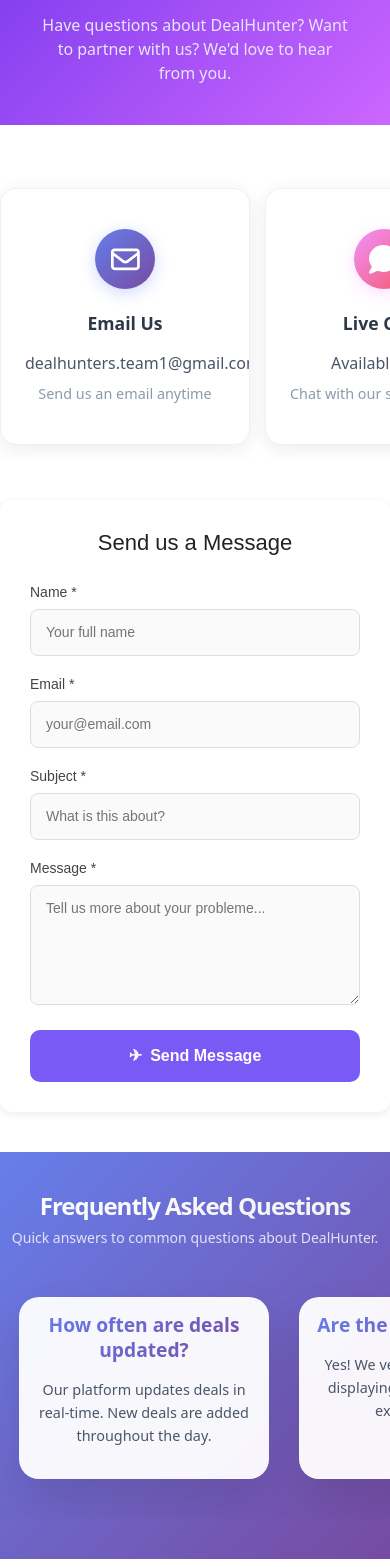
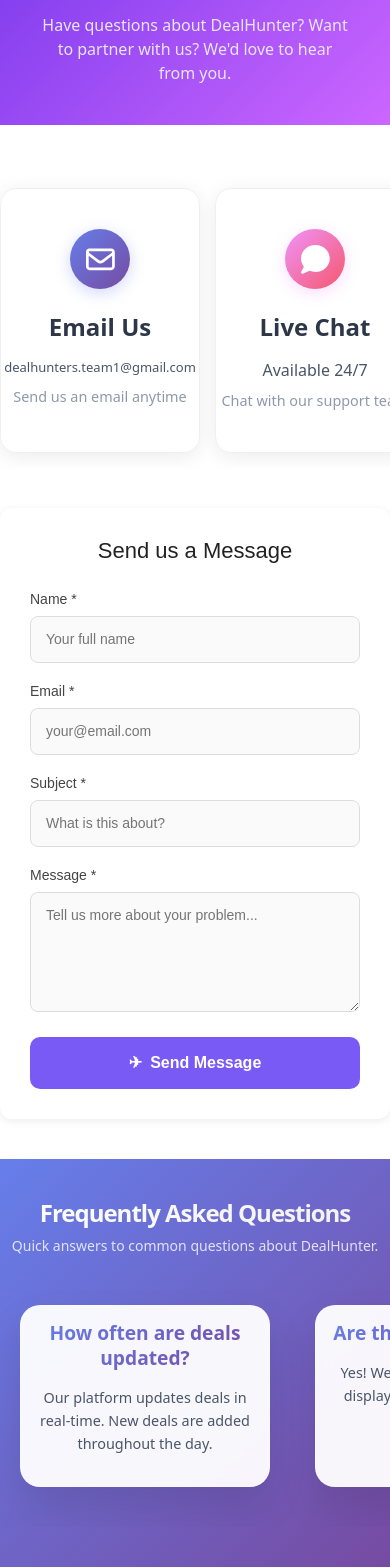
Before and after one commit to MOURADTOUBANE/PromoFinder, a Next.js app: page /support in a window 390 px wide. Shown: the part 138-1705 px from the top of the page. Built offline with nearby package versions, Linux system fonts and the light colour scheme; a web font is replaced by a local one.

Commit message:
update suoport section for mobile

```diff
--- a/app/css/support.module.css
+++ b/app/css/support.module.css
@@ -23,7 +23,7 @@
 
 .contact {
   padding: 2rem 0;
-  max-width: 1200px;
+  max-width: 100%;
   margin: 0 auto;
 }
 
@@ -417,10 +417,14 @@
 
   .card {
     flex: 0 0 auto;
-    min-width: 220px;
-    max-width: 250px;
+    min-width: 200px;
+    max-width: 200px;
     scroll-snap-align: start;
+    padding: 2.5rem 0rem;
+  }
 
+  .contact .card .email {
+    font-size: 13px;
   }
 
   .icon {
@@ -428,9 +432,7 @@
     height: 60px;
   }
 
-  .card h1 {
-    font-size: 1.1rem;
-  }
+
 
   .title{
     margin-bottom: 10px;
@@ -452,6 +454,7 @@
     max-width: 250px;
     flex-shrink: 0;
     padding: 15px;
+    margin-right: 15px;
   }
 
   .answerCard h1 {
--- a/app/support/page.tsx
+++ b/app/support/page.tsx
@@ -2,24 +2,40 @@
 import Navbar from "@/component/nav";
 import Styles from '../css/support.module.css';
 import { FontAwesomeIcon } from '@fortawesome/react-fontawesome';
-import { faEnvelope} from '@fortawesome/free-regular-svg-icons';
-import { faComment } from "@fortawesome/free-solid-svg-icons";
-import { faHeadset } from "@fortawesome/free-solid-svg-icons/faHeadset";
+import { faEnvelope } from '@fortawesome/free-regular-svg-icons';
+import { faComment, faHeadset } from "@fortawesome/free-solid-svg-icons";
 import { useEffect, useRef, useState } from "react";
 import { ToastContainer, toast } from 'react-toastify';
 
-
-export default function Support (){
+export default function Support() {
   const scrollRef = useRef<HTMLDivElement>(null);
   const [isPaused, setIsPaused] = useState(false);
-  const [enableScroll, setEnableScroll] = useState(true);
+  const [isMobile, setIsMobile] = useState(false);
 
+  const faqCards = [
+    {
+      question: "How often are deals updated?",
+      answer: "Our platform updates deals in real-time. New deals are added throughout the day."
+    },
+    {
+      question: "Are the deals verified?",
+      answer: "Yes! We verify all deals before displaying them and remove expired offers."
+    },
+    {
+      question: "Is there a mobile app?",
+      answer: "Our website is fully responsive and works great on mobile! Apps are coming soon."
+    },
+    {
+      question: "Is my personal information secure?",
+      answer: "Absolutely. We use encryption and never share your personal data without consent."
+    }
+  ];
 
+  // Handle form submit
   const handleSubmit = async (e: React.FormEvent<HTMLFormElement>) => {
     e.preventDefault();
 
     const form = e.currentTarget;
-
     const formData = {
       name: (form[0] as HTMLInputElement).value,
       email: (form[1] as HTMLInputElement).value,
@@ -37,58 +53,65 @@
       toast.success("Message sent!");
       form.reset();
     } else {
-    toast.error(" Failed to send. Try again.");
+      toast.error("Failed to send. Try again.");
     }
   };
 
-
-
+  // Detect screen size
   useEffect(() => {
-    const checkSize = () => {
-      if (window.innerWidth <= 1024) {
-        setEnableScroll(false);
-      } else {
-        setEnableScroll(true);
-      }
-    };
-
+    const checkSize = () => setIsMobile(window.innerWidth <= 1024);
     checkSize();
     window.addEventListener("resize", checkSize);
     return () => window.removeEventListener("resize", checkSize);
   }, []);
 
-
+  // Auto scroll for desktop
   useEffect(() => {
-    if (!enableScroll) return;
-
+    if (isMobile) return;
     const container = scrollRef.current;
     if (!container) return;
 
     let animationFrame: number;
-    const step = 1;
-    let scrollAmount = 0;
+    const step = 0.5;
 
     const scroll = () => {
       if (!isPaused) {
-        scrollAmount = container.scrollLeft + step;
-        if (scrollAmount >= container.scrollWidth - container.clientWidth) {
-          scrollAmount = 0;
+        container.scrollLeft += step;
+        if (container.scrollLeft >= container.scrollWidth - container.clientWidth) {
+          container.scrollLeft = 0;
         }
-        container.scrollLeft = scrollAmount;
       }
       animationFrame = requestAnimationFrame(scroll);
     };
 
     scroll();
+    return () => cancelAnimationFrame(animationFrame);
+  }, [isPaused, isMobile]);
 
-    return () => cancelAnimationFrame(animationFrame);
-  }, [isPaused, enableScroll]);
-    return(
+  // Infinite loop effect for mobile (reset scrollLeft when reaching end)
+  useEffect(() => {
+    if (!isMobile) return;
+    const container = scrollRef.current;
+    if (!container) return;
+
+    const handleScroll = () => {
+      if (container.scrollLeft >= container.scrollWidth / 2) {
+        // Reset smoothly to start
+        container.scrollLeft = 0;
+      }
+    };
+
+    container.addEventListener('scroll', handleScroll);
+    return () => container.removeEventListener('scroll', handleScroll);
+  }, [isMobile]);
+
+  return (
     <>
-
-        <div className= {`text-center ${Styles.hero}`}>
+      <div className={`text-center ${Styles.hero}`}>
         <h1 className={Styles.mainTitle}>Get In Touch</h1>
-            <p className={Styles.info}>Have questions about DealHunter? Want to partner with us? We'd love to hear from you.</p>
+        <p className={Styles.info}>
+          Have questions about DealHunter? Want to partner with us? We'd love to hear from you.
+        </p>
       </div>
 
       <div className={`d-flex justify-content-around mt-5 ${Styles.contact}`}>
@@ -97,7 +120,7 @@
             <FontAwesomeIcon icon={faEnvelope} />
           </div>
           <h1>Email Us</h1>
-                <p>dealhunters.team1@gmail.com</p>
+          <p className={Styles.email}>dealhunters.team1@gmail.com</p>
           <p>Send us an email anytime</p>
         </div>
 
@@ -122,24 +145,18 @@
 
       <form onSubmit={handleSubmit} className={Styles.form}>
         <h1>Send us a Message</h1>
-
         <label>Name *</label>
-  <input type="text" placeholder="Your full name" className={Styles.name} required/>
-
+        <input type="text" placeholder="Your full name" required />
         <label>Email *</label>
-  <input type="email" placeholder="your@email.com"  required/>
-
+        <input type="email" placeholder="your@email.com" required />
         <label>Subject *</label>
-  <input type="text" placeholder="What is this about?"  required />
-
+        <input type="text" placeholder="What is this about?" required />
         <label>Message *</label>
-  <textarea placeholder="Tell us more about your probleme..."   required/>
-
+        <textarea placeholder="Tell us more about your problem..." required />
         <button type="submit">
           <span>✈</span> Send Message
         </button>
       </form>
-
 
       <div className={Styles.questionsSection}>
         <div className={Styles.title}>
@@ -149,45 +166,22 @@
           </p>
         </div>
 
+        {/* ✅ auto-scroll desktop + infinite loop mobile */}
         <div
           className={Styles.cards}
           ref={scrollRef}
-        onMouseEnter={() => setIsPaused(true)}
-        onMouseLeave={() => setIsPaused(false)}
+          onMouseEnter={() => !isMobile && setIsPaused(true)}
+          onMouseLeave={() => !isMobile && setIsPaused(false)}
         >
-        <div className={Styles.answerCard}>
-          <h1>How often are deals updated?</h1>
-          <p>
-            Our platform updates deals in real-time. New deals are added
-            throughout the day.
-          </p>
+          {[...faqCards, ...faqCards].map((item, index) => (
+            <div className={Styles.answerCard} key={index}>
+              <h1>{item.question}</h1>
+              <p>{item.answer}</p>
+            </div>
+          ))}
+        </div>
       </div>
 
-        <div className={Styles.answerCard}>
-          <h1>Are the deals verified?</h1>
-          <p>
-            Yes! We verify all deals before displaying them and remove expired
-            offers.
-          </p>
-        </div>
-
-        <div className={Styles.answerCard}>
-          <h1>Is there a mobile app?</h1>
-          <p>
-            Our website is fully responsive and works great on mobile! Apps are
-            coming soon.
-          </p>
-        </div>
-
-        <div className={Styles.answerCard}>
-          <h1>Is my personal information secure?</h1>
-          <p>
-            Absolutely. We use encryption and never share your personal data
-            without consent.
-          </p>
-        </div>
-      </div>
-    </div>
       <ToastContainer
         position="top-center"
         autoClose={5000}
@@ -199,13 +193,6 @@
         draggable
         pauseOnHover
         theme="light"
-    style={{
-        top: "50%",
-        left: "50%",
-        transform: "translate(-50%, -50%)",
-        textAlign: "center",
-        width: "fit-content"
-      }}
       />
     </>
   );
```
Lines whose indentation alone changed are shown as unchanged.
